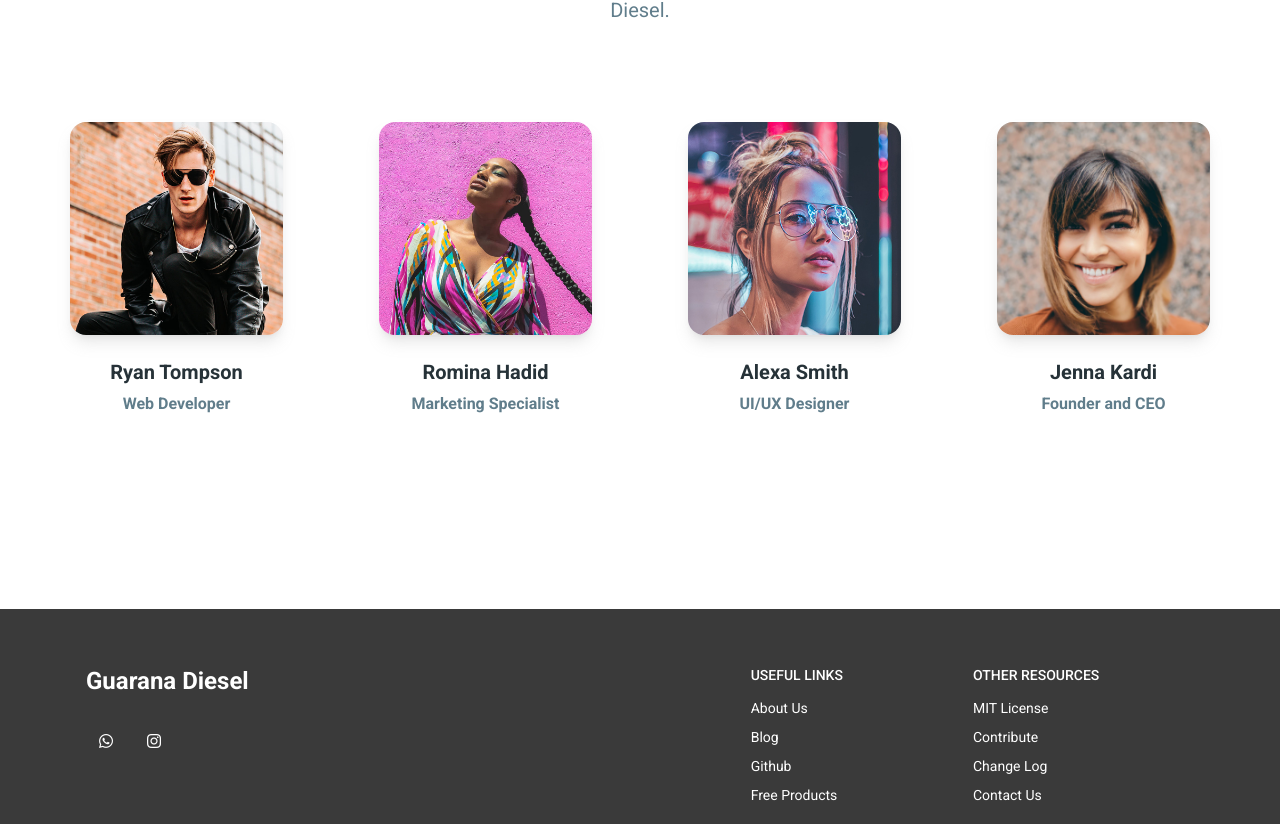
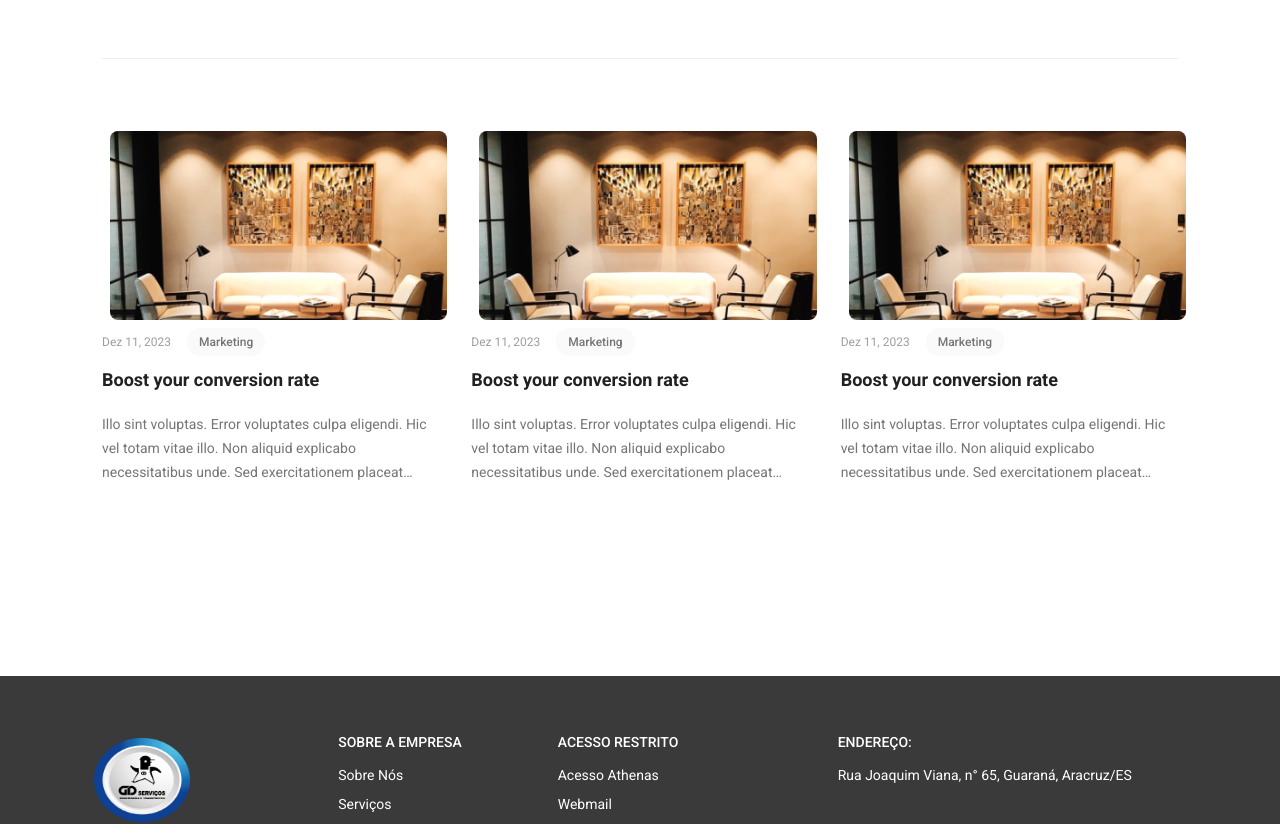
Before and after one commit to leogianluca/guarana-diesel, a React (Vite) app: page / in a window 1280 px wide. Shown: the part 1790-2614 px from the top of the page. Built offline with nearby package versions, Linux system fonts and the light colour scheme.

Commit message:
dev commit

```diff
--- a/src/pages/home.jsx
+++ b/src/pages/home.jsx
@@ -5,6 +5,7 @@ import { PageTitle, Footer } from "@/widgets/layout";
 import { FeatureCard, TeamCard } from "@/widgets/cards";
 import { featuresData, teamData } from "@/data";
 import SliderPartner from "@/widgets/slider-partner";
+import News from "@/widgets/news";
 
 export function Home() {
   return (
@@ -82,7 +83,6 @@ export function Home() {
         <div className="container mx-auto">
           <PageTitle heading="Nossos Parceiros">
             <br/>
-            <br/>
           </PageTitle>
           <SliderPartner />
         </div>
@@ -94,16 +94,7 @@ export function Home() {
             Descubra as notícias mais recentes e aprofunde seus conhecimentos sobre os setores em que atuamos, enquanto acompanha o
             crescimento e as conquistas da Guaraná Diesel.
           </PageTitle>
-          <div className="mt-24 grid grid-cols-1 gap-12 gap-x-24 md:grid-cols-2 xl:grid-cols-4">
-            {teamData.map(({ img, name, position }) => (
-              <TeamCard
-                key={name}
-                img={img}
-                name={name}
-                position={position}
-              />
-            ))}
-          </div>
+          <News/>
         </div>
       </section>
 
--- a/src/widgets/layout/footer.jsx
+++ b/src/widgets/layout/footer.jsx
@@ -5,13 +5,12 @@ const year = new Date().getFullYear();
 
 export function Footer({ title, description, socials, menus, copyright }) {
   return (
-    <footer className="relative px-4 pt-8 pb-6" style={{backgroundColor: '#3A3A3A'}}>
+    <footer className="relative px-4 pt-8 pb-6" style={{ backgroundColor: '#3A3A3A' }}>
       <div className="container mx-auto">
         <div className="flex flex-wrap pt-6 text-center lg:text-left">
-          <div className="w-full px-4 lg:w-6/12">
-            <Typography variant="h4" className="mb-4" color="white">
-              {title}
-            </Typography>
+
+          <div className="w-full px-4 lg:w-2/12">
+            <img src="/img/logo.png" alt="Logo" className="mr-4 ml-2 cursor-pointer py-1.5 logo-image w-24 h-24" />
             <Typography className="font-normal white lg:w-2/5">
               {description}
             </Typography>
@@ -32,6 +31,7 @@ export function Footer({ title, description, socials, menus, copyright }) {
               ))}
             </div>
           </div>
+
           <div className="mx-auto mt-12 grid w-max grid-cols-2 gap-24 lg:mt-0">
             {menus.map(({ name, items }) => (
               <div key={name}>
@@ -61,7 +61,34 @@ export function Footer({ title, description, socials, menus, copyright }) {
               </div>
             ))}
           </div>
+
+          <div className="mx-auto mt-12 grid w-max grid-cols-1 gap-24 lg:mt-0">
+            <div>
+              <Typography
+                variant="small"
+                color="white"
+                className="mb-2 block font-medium uppercase"
+              >
+                Endereço:
+              </Typography>
+
+              <ul className="mt-3">
+                <li>
+                  <Typography
+                    rel="noreferrer"
+                    variant="small"
+                    className="mb-2 block font-normal text-white hover:text-white-700"
+                  >
+                    Rua Joaquim Viana, n° 65, Guaraná, Aracruz/ES
+                  </Typography>
+                </li>
+              </ul>
+            </div>
+
+          </div>
+
         </div>
+
         <hr className="my-6 border-white-300" />
         <div className="flex flex-wrap items-center justify-center md:justify-between">
           <div className="mx-auto w-full px-4 text-center">
@@ -91,39 +118,25 @@ Footer.defaultProps = {
   ],
   menus: [
     {
-      name: "useful links",
+      name: "Sobre a empresa",
       items: [
-        { name: "About Us", path: "https://www.creative-tim.com/presentation" },
-        { name: "Blog", path: "https://www.creative-tim.com/blog" },
-        {
-          name: "Github",
-          path: "https://www.github.com/creativetimofficial/material-tailwind?ref=mtk",
-        },
-        {
-          name: "Free Products",
-          path: "https://www.creative-tim.com/templates/free?ref=mtk",
-        },
+        { name: "Sobre Nós", path: "#" },
+        { name: "Serviços", path: "#" },
+        { name: "Notícias", path: "#" },
+        { name: "Fale Conosco", path: "" },
       ],
     },
     {
-      name: "other resources",
+      name: "Acesso Restrito",
       items: [
         {
-          name: "MIT License",
-          path: "https://github.com/creativetimofficial/material-tailwind/blob/main/LICENSE.md?ref=mtk",
+          name: "Acesso Athenas",
+          path: "https://guaranadiesel.athenas.online/Usuarios/login",
         },
         {
-          name: "Contribute",
-          path: "https://github.com/creativetimofficial/material-tailwind/blob/main/CONTRIBUTING.md?ref=mtk",
-        },
-        {
-          name: "Change Log",
-          path: "https://github.com/creativetimofficial/material-tailwind/blob/main/CHANGELOG.md?ref=mtk",
-        },
-        {
-          name: "Contact Us",
-          path: "https://creative-tim.com/contact-us?ref=mtk",
-        },
+          name: "Webmail",
+          path: "https://mail.hostinger.com/",
+        }
       ],
     },
   ],
--- a/src/widgets/layout/navbar.jsx
+++ b/src/widgets/layout/navbar.jsx
@@ -5,7 +5,6 @@ import {
   Navbar as MTNavbar,
   MobileNav,
   Typography,
-  Button,
   IconButton,
 } from "@material-tailwind/react";
 import { Bars3Icon, XMarkIcon } from "@heroicons/react/24/outline";
--- /dev/null
+++ b/src/widgets/news.jsx
@@ -0,0 +1,66 @@
+const posts = [
+  {
+    id: 1,
+    title: 'Boost your conversion rate',
+    href: '#',
+    description:
+      'Illo sint voluptas. Error voluptates culpa eligendi. Hic vel totam vitae illo. Non aliquid explicabo necessitatibus unde. Sed exercitationem placeat consectetur nulla deserunt vel. Iusto corrupti dicta.',
+    date: 'Dez 11, 2023',
+    datetime: '2023-12-11',
+    category: { title: 'Marketing', href: '#' },
+  },
+  {
+    id: 2,
+    title: 'Boost your conversion rate',
+    href: '#',
+    description:
+      'Illo sint voluptas. Error voluptates culpa eligendi. Hic vel totam vitae illo. Non aliquid explicabo necessitatibus unde. Sed exercitationem placeat consectetur nulla deserunt vel. Iusto corrupti dicta.',
+    date: 'Dez 11, 2023',
+    datetime: '2023-12-11',
+    category: { title: 'Marketing', href: '#' },
+  },
+  {
+    id: 3,
+    title: 'Boost your conversion rate',
+    href: '#',
+    description:
+      'Illo sint voluptas. Error voluptates culpa eligendi. Hic vel totam vitae illo. Non aliquid explicabo necessitatibus unde. Sed exercitationem placeat consectetur nulla deserunt vel. Iusto corrupti dicta.',
+    date: 'Dez 11, 2023',
+    datetime: '2023-12-11',
+    category: { title: 'Marketing', href: '#' },
+  },
+]
+
+export default function News() {
+  return (
+    <div className="mx-auto max-w-7xl px-6 lg:px-8">
+      <div className="mx-auto mt-10 grid max-w-2xl grid-cols-1 gap-x-8 gap-y-16 border-t border-gray-200 pt-10 sm:mt-16 sm:pt-16 lg:mx-0 lg:max-w-none lg:grid-cols-3">
+        {posts.map((post) => (
+          <article key={post.id} className="flex max-w-xl flex-col items-start justify-between">
+            <img className="rounded-lg w-50 h-50 m-2" src="/img/teamwork.png" alt="Imagem" />
+            <div className="flex items-center gap-x-4 text-xs">
+              <time dateTime={post.datetime} className="text-gray-500">
+                {post.date}
+              </time>
+              <a
+                href={post.category.href}
+                className="relative z-10 rounded-full bg-gray-50 px-3 py-1.5 font-medium text-gray-600 hover:bg-gray-100"
+              >
+                {post.category.title}
+              </a>
+            </div>
+            <div className="group relative">
+              <h3 className="mt-3 text-lg font-semibold leading-6 text-gray-900 group-hover:text-gray-600">
+                <a href={post.href}>
+                  <span className="absolute inset-0" />
+                  {post.title}
+                </a>
+              </h3>
+              <p className="mt-5 line-clamp-3 text-sm leading-6 text-gray-600">{post.description}</p>
+            </div>
+          </article>
+        ))}
+      </div>
+    </div>
+  )
+}
```
